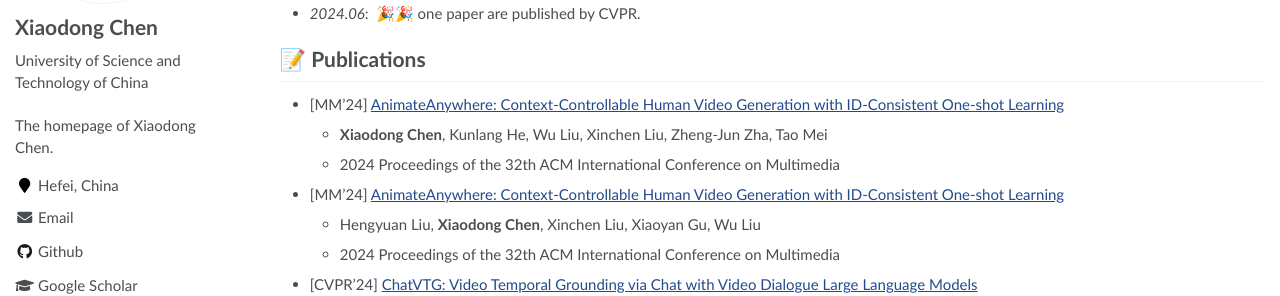
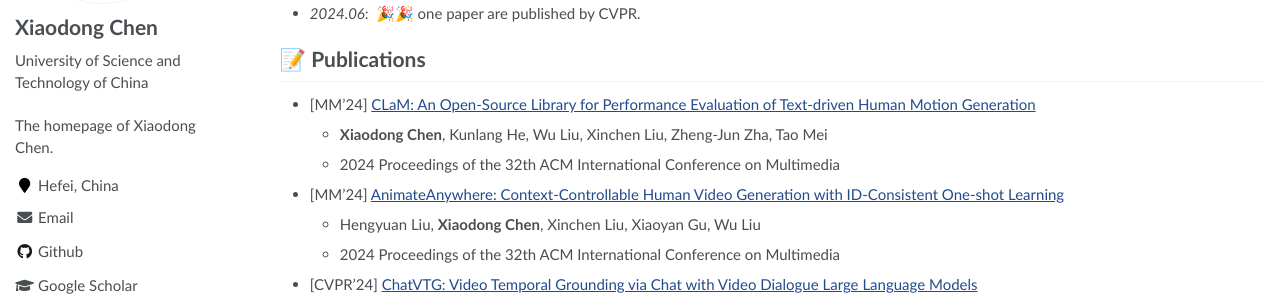
Before and after one commit to SheldongChen/SheldongChen.github.io, a Jekyll site: the page built from _pages/about.md, in a window 1280 px wide and 900 px high. Shown: the part 262-558 px from the top of the window. Built offline with Jekyll 4.4.1, drawn with Linux system fonts in a browser that asks for light colours.

Commit message:
Update about.md

```diff
--- a/_pages/about.md
+++ b/_pages/about.md
@@ -30,7 +30,7 @@ My research interests include multimedia computing, computer vision, and their a
 
 # 📝 Publications
 
-- [MM'24] [AnimateAnywhere: Context-Controllable Human Video Generation with ID-Consistent One-shot Learning]()
+- [MM'24] [CLaM: An Open-Source Library for Performance Evaluation of Text-driven Human Motion Generation]()
   - **Xiaodong Chen**, Kunlang He, Wu Liu, Xinchen Liu, Zheng-Jun Zha, Tao Mei
   - 2024 Proceedings of the 32th ACM International Conference on Multimedia
 - [MM'24] [AnimateAnywhere: Context-Controllable Human Video Generation with ID-Consistent One-shot Learning]()
```
